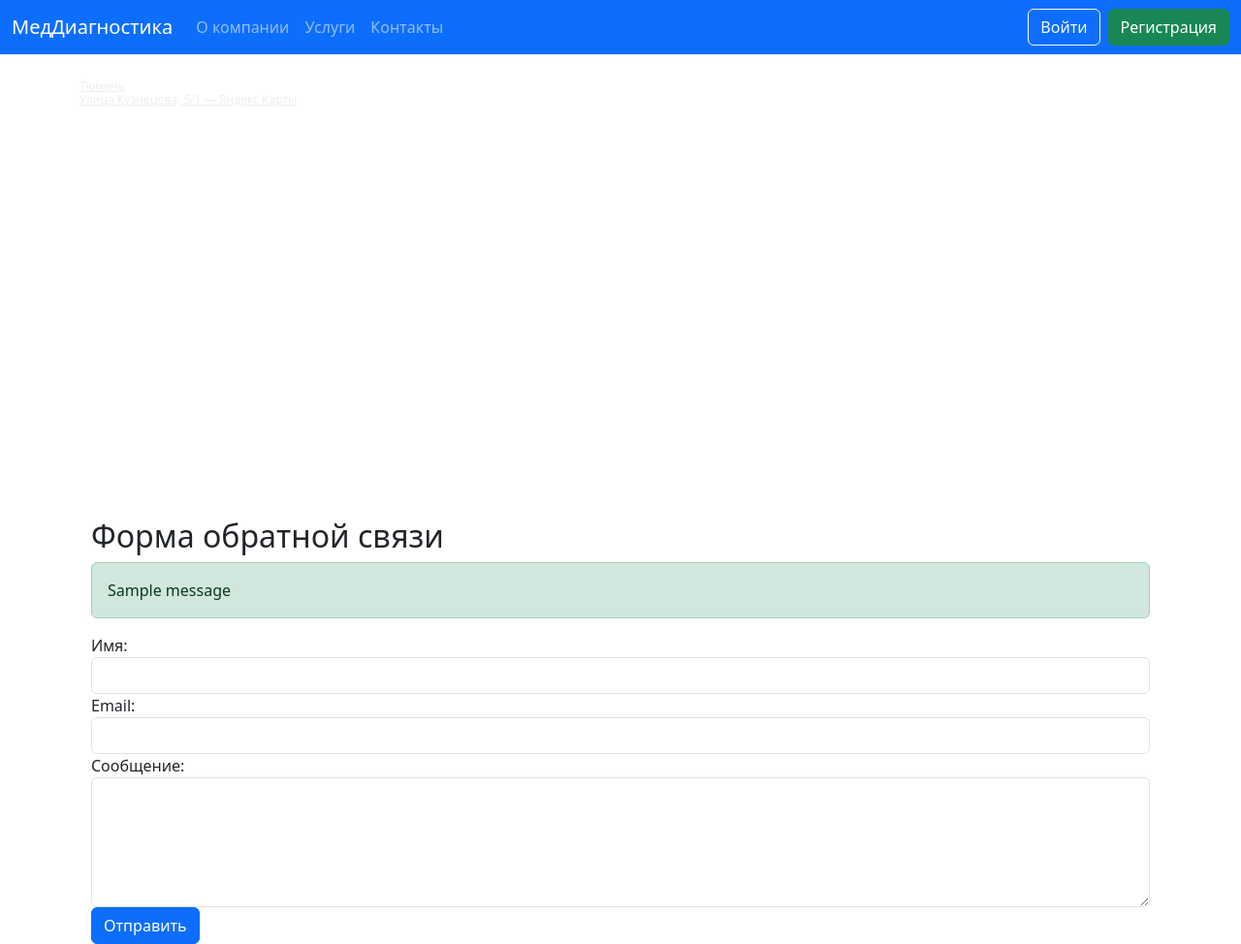
After one commit to PavelPugachenko/Medical_Diagnostics_Website, a Django app: page /contact/ in a window 1280 px wide. The commit adds this page. Shown: the whole page at 97% size. Run offline with Django 5.2, Linux system fonts and the light colour scheme; tables that the repository leaves empty hold one stand-in row (values such as "Sample post"); one stand-in notice (Sample message) is shown.

Commit message:
skeleton

```diff
--- a/config/urls.py
+++ b/config/urls.py
@@ -5,7 +5,8 @@ from django.conf.urls.static import static
 
 urlpatterns = [
     path('admin/', admin.site.urls),
-    path('', include('users.urls')),
+    path('users/', include('users.urls')),
+    path('', include('services.urls')),
     path('services/', include('services.urls')),
     path('appointment/', include('appointment.urls')),
 ]
--- a/docker-compose.yml
+++ b/docker-compose.yml
@@ -11,7 +11,7 @@ services:
       - db
 
   db:
-    image: postgres:15
+    image: postgres:16
     environment:
       POSTGRES_DB: medical_db
       POSTGRES_USER: postgres
--- /dev/null
+++ b/services/forms.py
@@ -0,0 +1,12 @@
+from django import forms
+from .models import Feedback
+
+class FeedbackForm(forms.ModelForm):
+    class Meta:
+        model = Feedback
+        fields = ['name', 'email', 'message']
+        widgets = {
+            'name': forms.TextInput(attrs={'class': 'form-control'}),
+            'email': forms.EmailInput(attrs={'class': 'form-control'}),
+            'message': forms.Textarea(attrs={'class': 'form-control', 'rows': 5}),
+        }
--- a/services/models.py
+++ b/services/models.py
@@ -8,3 +8,16 @@ class Service(models.Model):
 
     def __str__(self):
         return self.title
+
+class Feedback(models.Model):
+    name = models.CharField(max_length=100, verbose_name='Имя')
+    email = models.EmailField(verbose_name='Email')
+    message = models.TextField(verbose_name='Сообщение')
+    created_at = models.DateTimeField(auto_now_add=True, verbose_name='Дата отправки')
+
+    class Meta:
+        verbose_name = 'Обратная связь'
+        verbose_name_plural = 'Обратные связи'
+
+    def __str__(self):
+        return f'Сообщение от {self.name}'
--- a/services/urls.py
+++ b/services/urls.py
@@ -2,6 +2,8 @@ from django.urls import path
 from . import views
 
 urlpatterns = [
-    path('', views.service_list, name='service_list'),
+    path('', views.home, name='home'),
+    path('service/', views.service_list, name='service_list'),
     path('<int:pk>/', views.service_detail, name='service_detail'),
+    path('contact/', views.contact, name='contact')
 ]
--- a/services/views.py
+++ b/services/views.py
@@ -1,5 +1,7 @@
-from django.shortcuts import render, get_object_or_404
-from .models import Service
+from django.shortcuts import render, get_object_or_404,redirect
+from .models import Service, Feedback
+from .forms import FeedbackForm
+
 
 def service_list(request):
     services = Service.objects.all()
@@ -8,3 +10,17 @@ def service_list(request):
 def service_detail(request, pk):
     service = get_object_or_404(Service, pk=pk)
     return render(request, 'services/detail.html', {'service': service})
+
+def home(request):
+    return render(request,'services/home.html')
+
+def contact(request):
+    if request.method == 'POST':
+        form = FeedbackForm(request.POST)
+        if form.is_valid():
+            form.save()
+            return redirect('feedback')  # Редирект на ту же страницу
+    else:
+        form = FeedbackForm()
+
+    return render(request, 'services/contact.html', {'form': form})
--- a/templates/base.html
+++ b/templates/base.html
@@ -2,7 +2,7 @@
 <html lang="ru">
 <head>
     <meta charset="UTF-8">
-    <title>Медицинская диагностика</title>
+    <title>{% block title %}{% endblock %}</title>
     <!-- Подключаем Bootstrap -->
     <link href="https://cdn.jsdelivr.net/npm/bootstrap@5.3.0/dist/css/bootstrap.min.css"  rel="stylesheet">
 </head>
@@ -14,9 +14,9 @@
         <a class="navbar-brand" href="/">МедДиагностика</a>
         <div class="collapse navbar-collapse">
             <ul class="navbar-nav me-auto mb-2 mb-lg-0">
-                <li class="nav-item"><a class="nav-link" href="#">О компании</a></li>
+                <li class="nav-item"><a class="nav-link" href="{% url 'home' %}">О компании</a></li>
                 <li class="nav-item"><a class="nav-link" href="{% url 'service_list' %}">Услуги</a></li>
-                <li class="nav-item"><a class="nav-link" href="#">Контакты</a></li>
+                <li class="nav-item"><a class="nav-link" href="{% url 'contact' %}">Контакты</a></li>
             </ul>
             {% if user.is_authenticated %}
             <span class="navbar-text me-2">Здравствуйте, {{ user.username }}</span>
--- /dev/null
+++ b/templates/services/contact.html
@@ -0,0 +1,47 @@
+{% extends "base.html" %}
+{% block title %}Контакты{% endblock %}
+{% block content %}
+
+<div style="position:relative;overflow:hidden;"><a href="https://yandex.ru/maps/55/tyumen/?utm_medium=mapframe&utm_source=maps" style="color:#eee;font-size:12px;position:absolute;top:0px;">Тюмень</a><a href="https://yandex.ru/maps/55/tyumen/house/ulitsa_kuznetsova_5_1/YkwYcwRkTUUHQFttfX11eHVgZw==/?ll=65.534658%2C57.149555&utm_medium=mapframe&utm_source=maps&z=18.51" style="color:#eee;font-size:12px;position:absolute;top:14px;">Улица Кузнецова, 5/1 — Яндекс Карты</a><iframe src="https://yandex.ru/map-widget/v1/?ll=65.534658%2C57.149555&mode=whatshere&whatshere%5Bpoint%5D=65.534135%2C57.149748&whatshere%5Bzoom%5D=17&z=18.51" width="560" height="400" frameborder="1" allowfullscreen="true" style="position:relative;"></iframe></div>
+
+<div class="container mt-5">
+    <h2>Форма обратной связи</h2>
+
+    {% if messages %}
+        {% for message in messages %}
+            <div class="alert alert-success">{{ message }}</div>
+        {% endfor %}
+    {% endif %}
+
+    <form method="post">
+        {% csrf_token %}
+
+        <div class="form-group">
+            {{ form.name.label_tag }}
+            {{ form.name }}
+            {% if form.name.errors %}
+                <div class="alert alert-danger">{{ form.name.errors }}</div>
+            {% endif %}
+        </div>
+
+        <div class="form-group">
+            {{ form.email.label_tag }}
+            {{ form.email }}
+            {% if form.email.errors %}
+                <div class="alert alert-danger">{{ form.email.errors }}</div>
+            {% endif %}
+        </div>
+
+        <div class="form-group">
+            {{ form.message.label_tag }}
+            {{ form.message }}
+            {% if form.message.errors %}
+                <div class="alert alert-danger">{{ form.message.errors }}</div>
+            {% endif %}
+        </div>
+
+        <button type="submit" class="btn btn-primary">Отправить</button>
+    </form>
+</div>
+
+{% endblock %}
--- a/templates/services/detail.html
+++ b/templates/services/detail.html
@@ -1,4 +1,5 @@
 {% extends "base.html" %}
+{% block title %}Информация{% endblock %}
 {% block content %}
 <h1>{{ service.title }}</h1>
 <img src="{{ service.image.url }}" class="img-fluid mb-3" width="300">
--- /dev/null
+++ b/templates/services/home.html
@@ -0,0 +1,2 @@
+{% extends "base.html" %}
+{% block title %}О компании{% endblock %}
--- a/templates/services/list.html
+++ b/templates/services/list.html
@@ -1,4 +1,5 @@
 {% extends "base.html" %}
+{% block title %}Услуги{% endblock %}
 {% block content %}
 <h1>Наши услуги</h1>
 <div class="row">
```
Also changed, not shown: services/migrations/0002_feedback.py (added).
